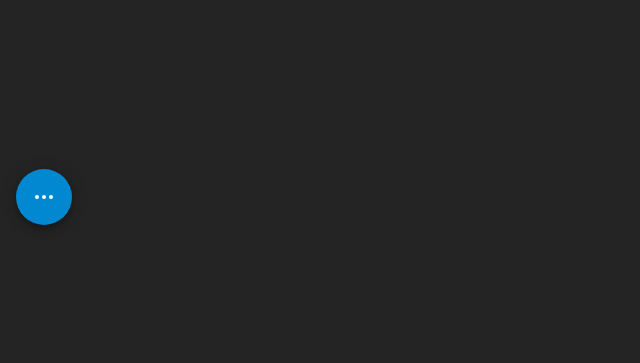
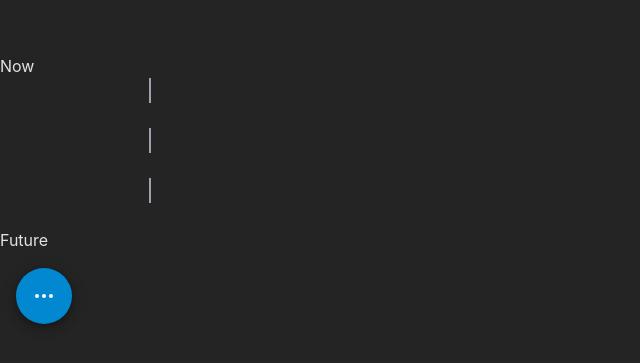
Before and after one commit to grahamjamesr7/tech-tree, a React (Vite) app: page / in a window 1280 px wide. Shown: the part 247-610 px from the top of the page, without its empty margins (0-640 px from the left). Built offline with nearby package versions, Linux system fonts and the light colour scheme.

Commit message:
add global timeline

```diff
--- a/src/components/ConnectionLine.tsx
+++ b/src/components/ConnectionLine.tsx
@@ -154,7 +154,6 @@ const ConnectionLine: React.FC<ConnectionLineProps> = ({ id }) => {
           markerHeight="4"
           refX="3"
           refY="2"
-          // orient="auto-start-reverse"
           orient={getIncomingArrowRotation(connection.toSide)}
           markerUnits="strokeWidth"
         >
--- /dev/null
+++ b/src/components/GlobalTimeline.tsx
@@ -0,0 +1,43 @@
+import React from "react";
+
+const GlobalTimeline: React.FC = () => {
+  return (
+    <div className="absolute inset-y-0 right-8 flex items-center pointer-events-none">
+      <div className="h-full w-8 relative flex flex-col">
+        {/* "Now" label at top */}
+        <div className="py-4">
+          <div className="text-xs text-center font-medium text-gray-600">
+            Now
+          </div>
+        </div>
+
+        {/* Timeline line container */}
+        <div className="flex-1 relative">
+          <div className="absolute inset-0">
+            <svg className="h-full w-full" preserveAspectRatio="xMidYStretch">
+              {/* Timeline line */}
+              <line
+                x1="50%"
+                y1="0"
+                x2="50%"
+                y2="100%"
+                stroke="#9CA3AF"
+                strokeWidth="2"
+                strokeDasharray="25,25"
+              />
+            </svg>
+          </div>
+        </div>
+
+        {/* "Future" label at bottom */}
+        <div className="py-4">
+          <div className="text-xs text-center font-medium text-gray-600">
+            Future
+          </div>
+        </div>
+      </div>
+    </div>
+  );
+};
+
+export default GlobalTimeline;
--- a/src/components/SpatialBoard.tsx
+++ b/src/components/SpatialBoard.tsx
@@ -4,6 +4,7 @@ import ConnectionLine from "./ConnectionLine";
 import StickyNoteV2 from "./StickyNotev2";
 import SettingsMenu from "./SettingsMenu";
 import GlobalMenu from "./GlobalMenu";
+import GlobalTimeline from "./GlobalTimeline";
 
 const SpatialBoardV2: React.FC = () => {
   const [globalMenuOpen, setGlobalMenuOpen] = useState(false);
@@ -78,6 +79,9 @@ const SpatialBoardV2: React.FC = () => {
         isOpen={settingsOpen}
         onClose={() => setSettingsOpen(false)}
       />
+
+      <GlobalTimeline />
+
       <div
         className="absolute inset-0 bg-grid-pattern opacity-10"
         style={{
```
